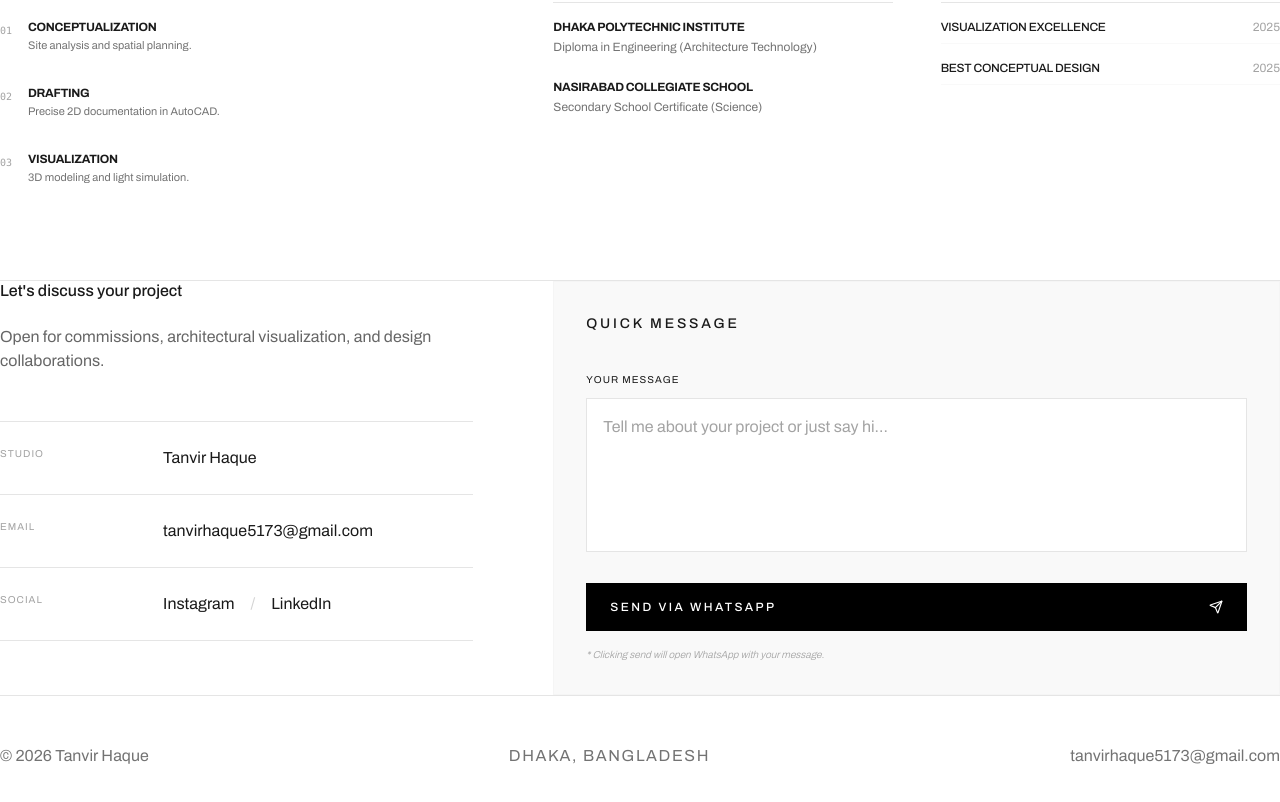
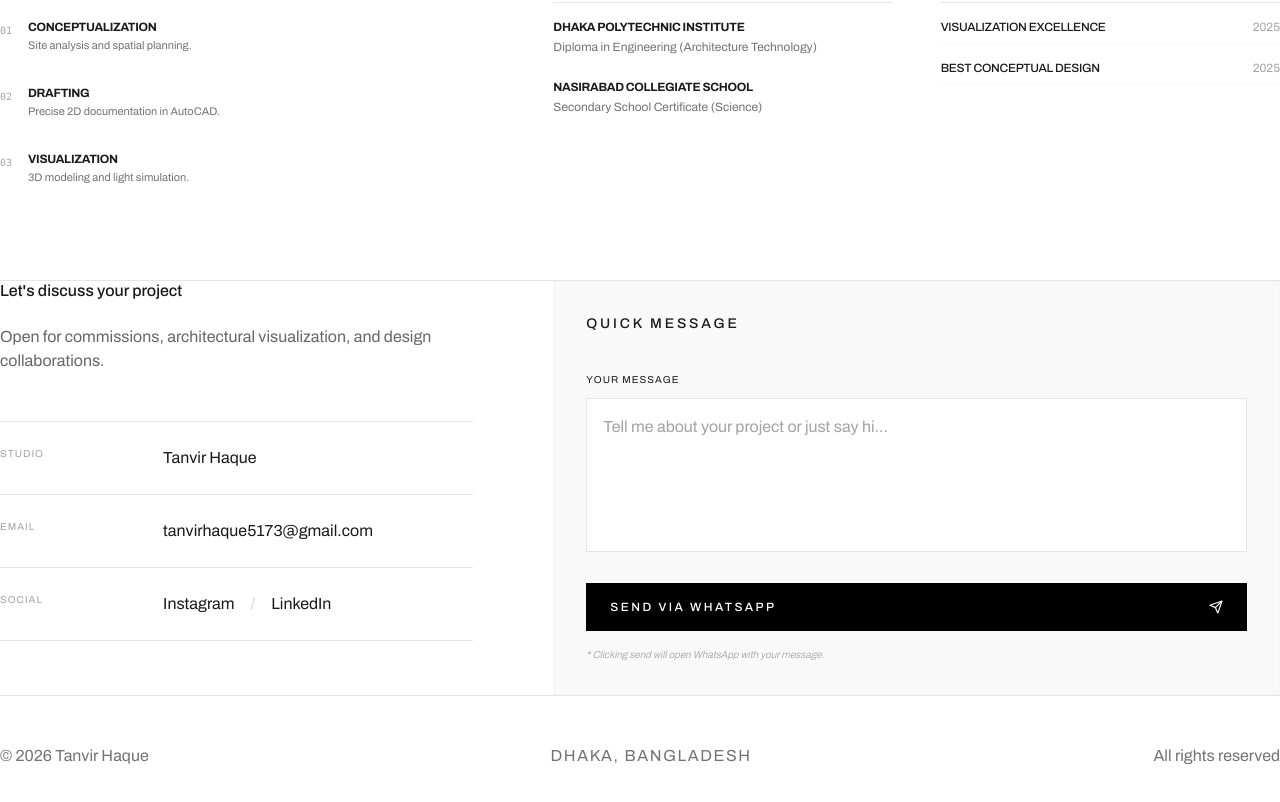
Before and after one commit to tanvirhaque5173-glitch/Tanvir-Portfolio-th, a React (Vite) app in the folder 5ff7f6ab-0273-4df0-bba7-a6a0a0efba0b/: page / in a window 1280 px wide. Shown: the part 5021-5823 px from the top of the page. Built offline with nearby package versions, Linux system fonts and the light colour scheme.

Commit message:
Update Footer.tsx

```diff
--- a/5ff7f6ab-0273-4df0-bba7-a6a0a0efba0b/src/components/Footer.tsx
+++ b/5ff7f6ab-0273-4df0-bba7-a6a0a0efba0b/src/components/Footer.tsx
@@ -16,7 +16,7 @@ export function Footer() {
             // হোভারে টেক্সট এবং বর্ডার কালার ডার্ক মোডে সাদা (white) হবে
             className="hover:text-gray-900 dark:hover:text-white transition-colors border-b border-transparent hover:border-gray-900 dark:hover:border-white pb-0.5">
 
-            tanvirhaque5173@gmail.com
+            All rights reserved
           </a>
         </div>
       </div>
```
